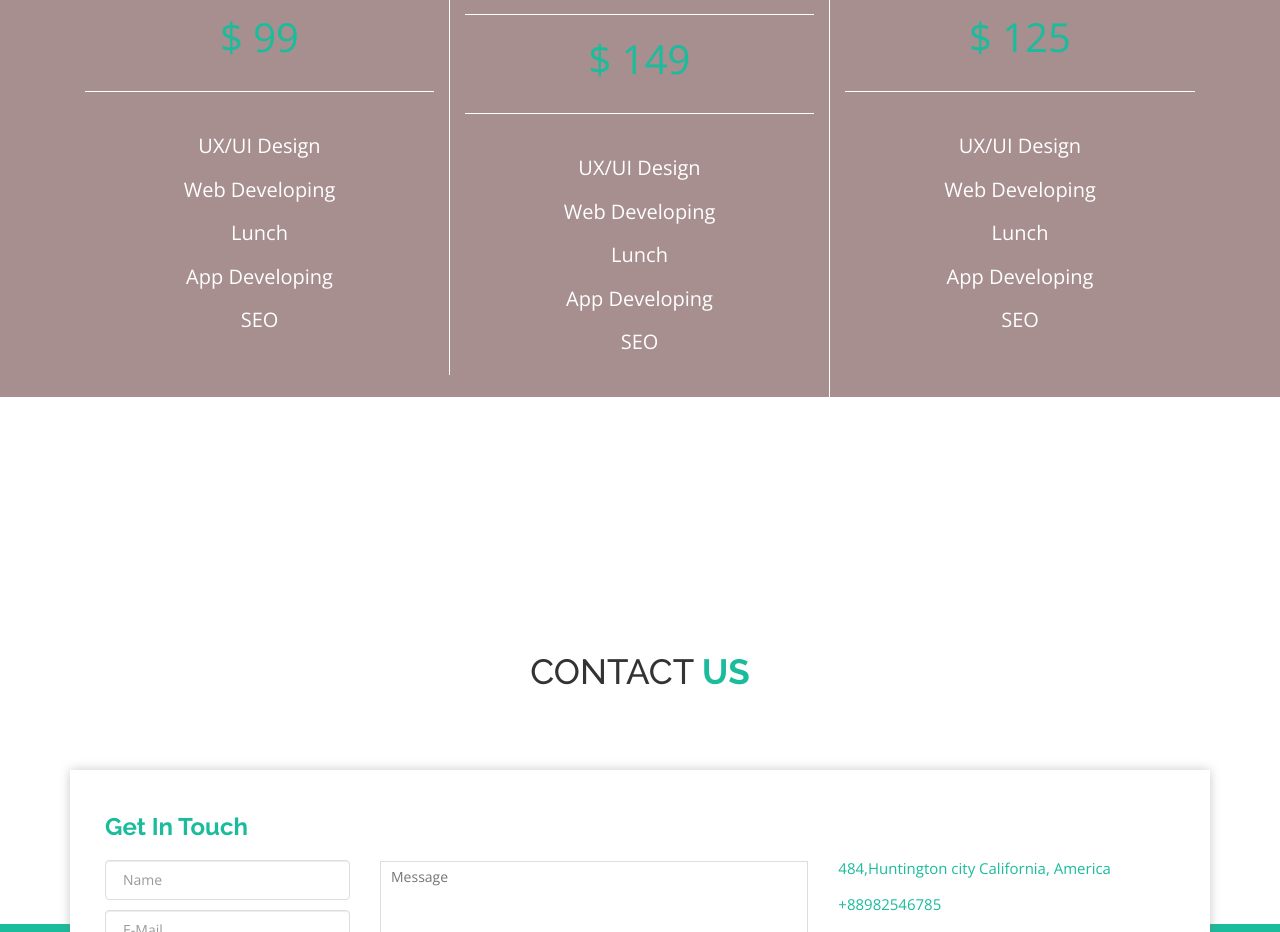
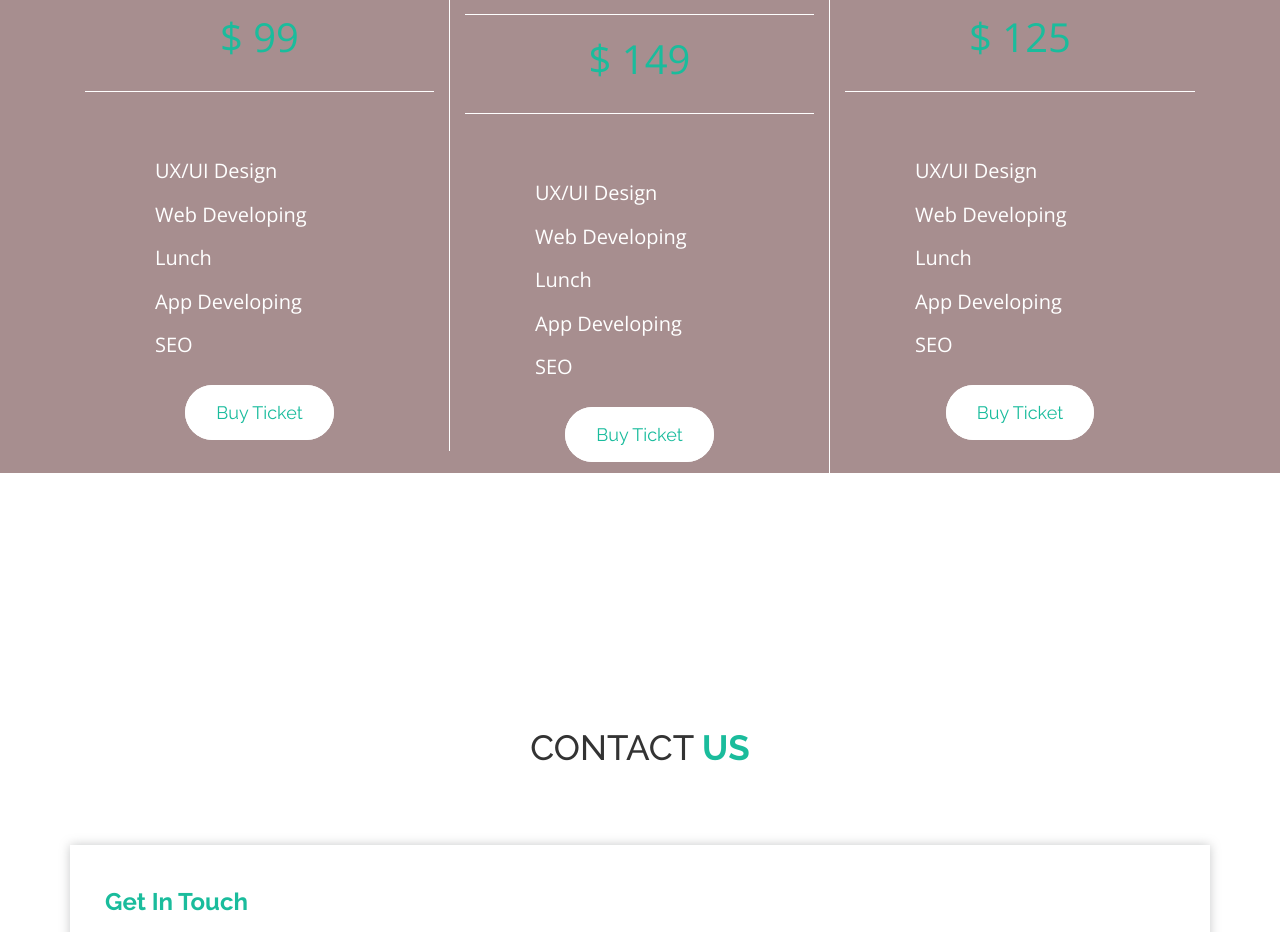
Before and after one commit to tauhidul0821/iur21565yta.github.io, a plain HTML site: page index.html in a window 1280 px wide. Shown: the part 1755-2687 px from the top of the page. Drawn offline with nearby package versions, Linux system fonts and the light colour scheme.

Commit message:
add button on price

```diff
--- a/index.html
+++ b/index.html
@@ -256,6 +256,7 @@
                                             <li>App Developing</li>
                                             <li>SEO</li>
                                         </ul>
+                                        <a href="#" class="register-now-btn">Buy Ticket</a>
                                     </div>
                                 </div>
                             </div>
@@ -276,6 +277,7 @@
                                             <li>App Developing</li>
                                             <li>SEO</li>
                                         </ul>
+                                        <a href="#" class="register-now-btn">Buy Ticket</a>
                                     </div>
                                 </div>
                             </div>
@@ -296,6 +298,7 @@
                                             <li>App Developing</li>
                                             <li>SEO</li>
                                         </ul>
+                                        <a href="#" class="register-now-btn">Buy Ticket</a>
                                     </div>
                                 </div>
                             </div>
--- a/main.css
+++ b/main.css
@@ -388,14 +388,20 @@ p {
     text-align: center;
     padding: 25px 0;
 }
+.event-priceing .plan-details ul{
+    margin: 40px 0px;
+
+}
 
 .event-priceing .plan-details li{
     font-size: 20px;
     font-weight: 500;
     color: #fff;
     margin: 15px 0;
-    text-align: center;
     font-family: 'Open Sans',sans-serif;
+    text-align: left;
+    padding: 0px 70px;
+    margin: 15px 0;
 }
 
 .event-priceing .plan-details li:hover{
@@ -430,7 +436,19 @@ p {
 .best-offer-padding{
     padding: 22px;
 }
-
+.register-now-btn{
+    padding: 16px 30px;
+    background: #fff;
+    border: 1px solid #fff;
+    color: #1ABC9D;
+    border-radius: 50px;
+    font-size: 18px;
+    margin-left: 0px;
+}
+.register-now-btn:hover{
+    background: #1ABC9C;
+    border: 1px solid #1ABC9C;
+}
 
 
 /*price end*/
```
